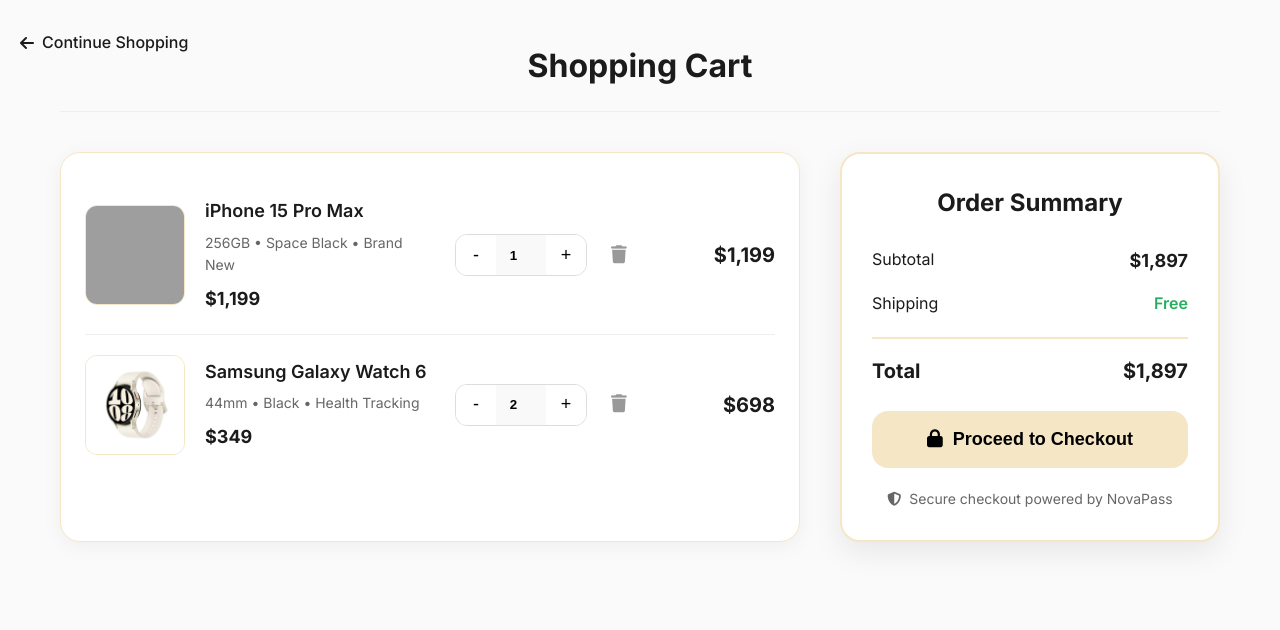
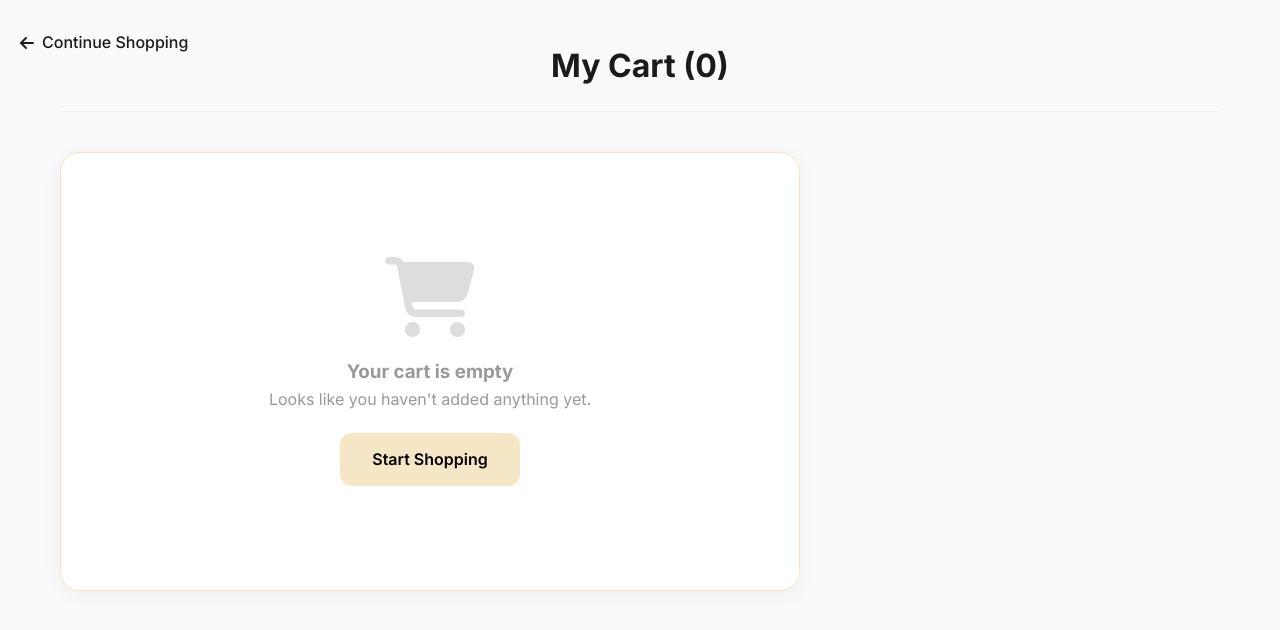
Before and after one commit to MDImtiyazHasan/E-commerce-Website-Frontend-, a PHP site: page /cart.php in a window 1280 px wide. Shown: the top 630 px of the page. Run offline with PHP 8.4, Linux system fonts and the light colour scheme; grey boxes are pictures that could not be loaded.

Commit message:
dynamic-cart-not-done

```diff
--- a/cart.php
+++ b/cart.php
@@ -1,11 +1,30 @@
+<?php session_start();
+
+// ——— UPDATE & REMOVE (all inside this file) ———
+if ($_SERVER['REQUEST_METHOD'] === 'POST') {
+    $id = $_POST['id'] ?? '';
+    $action = $_POST['action'] ?? '';
+
+    if ($id && isset($_SESSION['cart'][$id])) {
+        if ($action === 'remove') {
+            unset($_SESSION['cart'][$id]);
+        } elseif ($action === 'qty') {
+            $change = (int)$_POST['change'];
+            $_SESSION['cart'][$id]['qty'] += $change;
+            if ($_SESSION['cart'][$id]['qty'] <= 0) unset($_SESSION['cart'][$id]);
+        }
+    }
+    echo count($_SESSION['cart'] ?? []);
+    exit;
+}
+?>
+
 <!DOCTYPE html>
 <html lang="en">
 <head>
     <meta charset="UTF-8">
     <meta name="viewport" content="width=device-width, initial-scale=1.0">
-    <title>Shopping Cart • NovaPass</title>
-
-    <!-- Font Awesome -->
+    <title>Your Cart • NovaPass</title>
     <link rel="stylesheet" href="https://cdnjs.cloudflare.com/ajax/libs/font-awesome/6.5.0/css/all.min.css">
     <link href="https://fonts.googleapis.com/css2?family=Inter:wght@400;500;600;700&display=swap" rel="stylesheet">
     <link rel="stylesheet" href="css/cart.css">
@@ -13,77 +32,66 @@
 <body>
 
 <div class="container">
+
     <!-- Header -->
     <div class="cart-header">
         <a href="homepage.php" class="back-btn">
             <i class="fas fa-arrow-left"></i> Continue Shopping
         </a>
-            <h1>Shopping Cart</h1>
+        <h1>My Cart (<?= count($_SESSION['cart'] ?? []) ?>)</h1>
     </div>
 
+    <div class="cart-content">
+
         <!-- Cart Items -->
-        <div class="cart-content">
-            <!-- Cart Items List -->
         <div class="cart-items">
-                <!-- Item 1 -->
-                <div class="cart-item">
-                    <img src="Homepage_img/products/iphone.jpg" alt="iPhone 15 Pro">
-                    <div class="item-details">
-                        <h3>iPhone 15 Pro Max</h3>
-                        <p class="item-desc">256GB • Space Black • Brand New</p>
-                        <div class="price">$1,199</div>
-                    </div>
-                    <div class="item-actions">
-                        <div class="quantity">
-                            <button class="qty-btn minus">-</button>
-                            <input type="number" value="1" min="1" readonly>
-                            <button class="qty-btn plus">+</button>
-                        </div>
-                        <button class="remove-btn">
-                            <i class="fas fa-trash"></i>
-                        </button>
-                    </div>
-                    <div class="item-total">$1,199</div>
-                </div>
-
-                <!-- Item 2 -->
-                <div class="cart-item">
-                    <img src="Homepage_img/products/watch.jpg" alt="Galaxy Watch">
-                    <div class="item-details">
-                        <h3>Samsung Galaxy Watch 6</h3>
-                        <p class="item-desc">44mm • Black • Health Tracking</p>
-                        <div class="price">$349</div>
-                    </div>
-                    <div class="item-actions">
-                        <div class="quantity">
-                            <button class="qty-btn minus">-</button>
-                            <input type="number" value="2" min="1" readonly>
-                            <button class="qty-btn plus">+</button>
-                        </div>
-                        <button class="remove-btn">
-                            <i class="fas fa-trash"></i>
-                        </button>
-                    </div>
-                    <div class="item-total">$698</div>
-                </div>
-
-                <!-- Empty State (uncomment if cart is empty) -->
-                <!--
+            <?php if (empty($_SESSION['cart'])): ?>
                 <div class="empty-cart">
                     <i class="fas fa-shopping-cart empty-icon"></i>
                     <h3>Your cart is empty</h3>
                     <p>Looks like you haven't added anything yet.</p>
                     <a href="homepage.php" class="shop-now-btn">Start Shopping</a>
                 </div>
-                -->
+            <?php else: ?>
+                <?php foreach ($_SESSION['cart'] as $id => $item): ?>
+                <div class="cart-item">
+                    <img src="<?= $item['image'] ?>" alt="<?= htmlspecialchars($item['name']) ?>">
+
+                    <div class="item-details">
+                        <h3><?= htmlspecialchars($item['name']) ?></h3>
+                        <p class="item-desc">In stock • Ready to ship</p>
+                        <div class="price">$<?= number_format($item['price']) ?></div>
+                    </div>
+
+                    <div class="item-actions">
+                        <div class="quantity">
+                            <button class="qty-btn" onclick="updateQty('<?= $id ?>', -1)">−</button>
+                            <input type="number" value="<?= $item['qty'] ?>" readonly>
+                            <button class="qty-btn" onclick="updateQty('<?= $id ?>', 1)">+</button>
+                        </div>
+                        <button class="remove-btn" onclick="removeItem('<?= $id ?>')">
+                            <i class="fas fa-trash"></i>
+                        </button>
+                    </div>
+
+                    <div class="item-total">
+                        $<?= number_format($item['price'] * $item['qty']) ?>
+                    </div>
+                </div>
+                <?php endforeach; ?>
+            <?php endif; ?>
         </div>
 
         <!-- Order Summary -->
+        <?php if (!empty($_SESSION['cart'])):
+            $total = 0;
+            foreach ($_SESSION['cart'] as $item) $total += $item['price'] * $item['qty'];
+        ?>
         <div class="order-summary">
             <h2>Order Summary</h2>
             <div class="summary-row">
                 <span>Subtotal</span>
-                    <span class="price">$1,897</span>
+                <span>$<?= number_format($total) ?></span>
             </div>
             <div class="summary-row">
                 <span>Shipping</span>
@@ -91,71 +99,41 @@
             </div>
             <div class="summary-row total">
                 <span>Total</span>
-                    <span class="total-price">$1,897</span>
+                <span class="total-price">$<?= number_format($total) ?></span>
             </div>
             <button class="checkout-btn">
                 <i class="fas fa-lock"></i> Proceed to Checkout
             </button>
             <div class="secure-note">
-                    <i class="fas fa-shield-alt"></i>
-                    Secure checkout powered by NovaPass
+                <i class="fas fa-shield-alt"></i> Secure checkout powered by NovaPass
             </div>
         </div>
+        <?php endif; ?>
+
     </div>
 </div>
 
 <script>
-      // js/cart.js - Super Simple & Clean Cart Script
-
-document.addEventListener("DOMContentLoaded", function () {
-    // Update total when + or - is clicked
-    document.querySelectorAll(".qty-btn").forEach(button => {
-        button.addEventListener("click", function () {
-            const input = this.parentElement.querySelector("input");
-            let qty = parseInt(input.value);
-
-            if (this.classList.contains("plus")) {
-                qty++;
-            } else if (qty > 1) {
-                qty--;
+function updateQty(id, change) {
+    fetch('', {
+        method: 'POST',
+        headers: { 'Content-Type': 'application/x-www-form-urlencoded' },
+        body: 'id=' + id + '&action=qty&change=' + change
+    })
+    .then(() => location.reload());
 }
 
-            input.value = qty;
-            updateCartTotals(); // Refresh everything
-        });
-    });
+function removeItem(id) {
+    if (confirm('Remove this item?')) {
+        fetch('', {
+            method: 'POST',
+            headers: { 'Content-Type': 'application/x-www-form-urlencoded' },
+            body: 'id=' + id + '&action=remove'
+        })
+        .then(() => location.reload());
+    }
+}
+</script>
 
-    // Remove item when trash is clicked
-    document.querySelectorAll(".remove-btn").forEach(btn => {
-        btn.addEventListener("click", function () {
-            this.closest(".cart-item").remove();
-            updateCartTotals();
-        });
-    });
-
-    // Main function: recalculate everything
-    function updateCartTotals() {
-        let grandTotal = 0;
-
-        document.querySelectorAll(".cart-item").forEach(item => {
-            const price = parseFloat(item.querySelector(".price").textContent.replace(/[^0-9.-]+/g, ""));
-            const qty = parseInt(item.querySelector("input").value);
-            const itemTotal = price * qty;
-
-            // Update this item's total
-            item.querySelector(".item-total").textContent = "$" + itemTotal.toLocaleString();
-
-            grandTotal += itemTotal;
-        });
-
-        // Update order summary
-        document.querySelector(".summary-row .price").textContent = "$" + grandTotal.toLocaleString();
-        document.querySelector(".total-price").textContent = "$" + grandTotal.toLocaleString();
-    }
-
-    // Run once on page load (in case items are pre-loaded)
-    updateCartTotals();
-});
-    </script>
 </body>
 </html>
```
Also changed, not shown: Homepage.php (+7 -3 lines), add-to-cart.php (added, +23 -0 lines), scripts/homepage-main.js (+47 -52 lines). Lines whose indentation alone changed are shown as unchanged.
